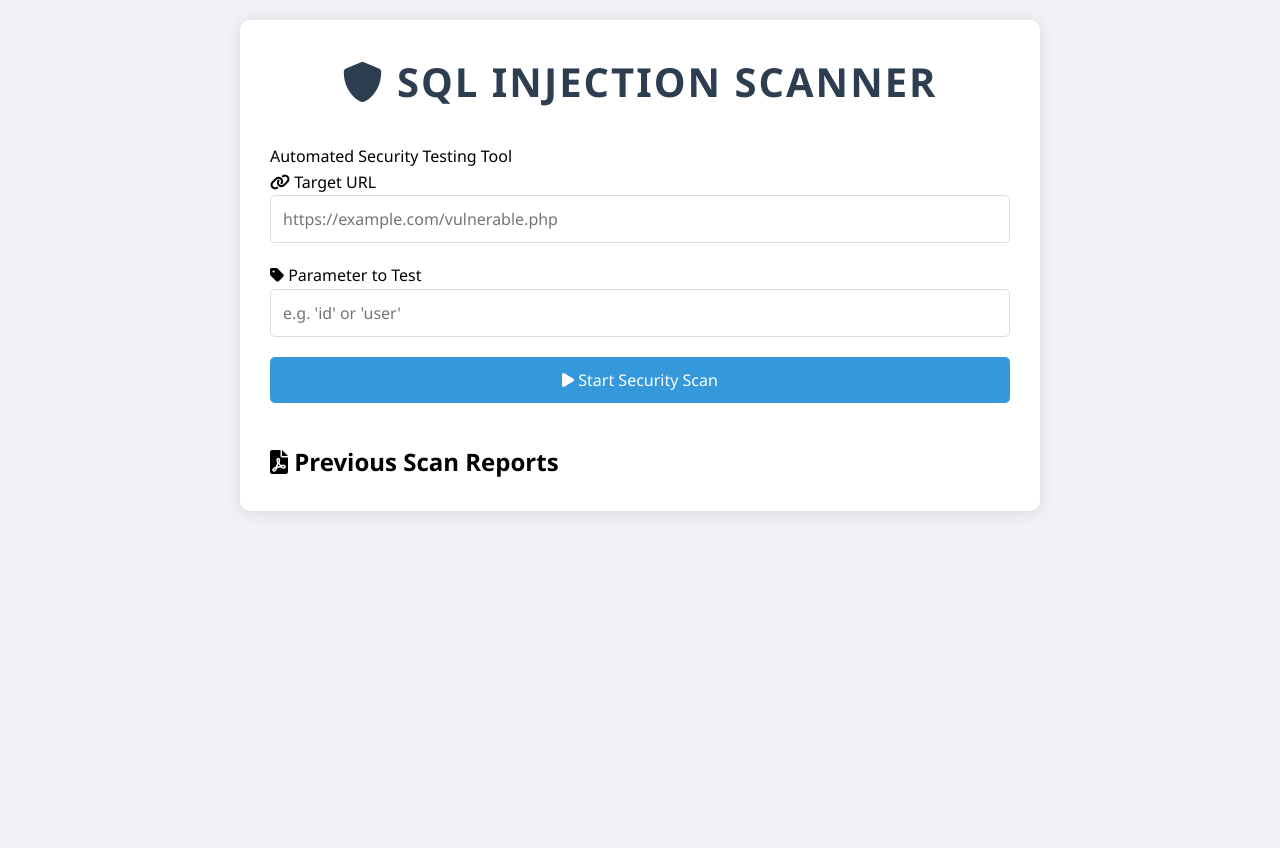
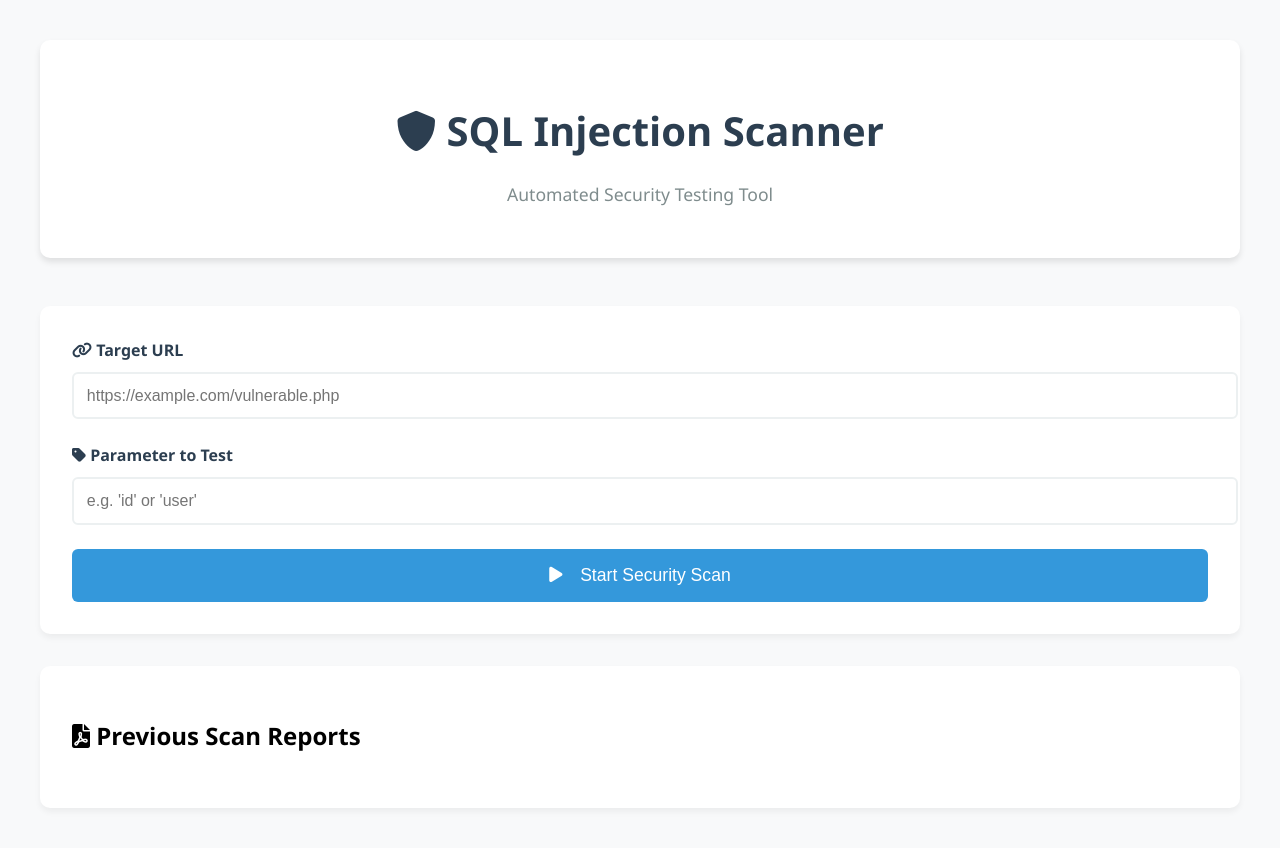
Before and after one commit to mathengem/Automata, a Flask app: page / in a window 1280 px wide. Before the commit the page ends 513 px from the top, so only its background shows below. Run offline with Flask 3, Linux system fonts and the light colour scheme.

Commit message:
Update styles.css

```diff
--- a/project/static/styles.css
+++ b/project/static/styles.css
@@ -1,243 +1,183 @@
-/* Basic Reset */
-* {
-    margin: 0;
-    padding: 0;
-    box-sizing: border-box;
-    font-family: 'Segoe UI', Tahoma, Geneva, Verdana, sans-serif;
+:root {
+    --primary-color: #2c3e50;
+    --secondary-color: #3498db;
+    --success-color: #27ae60;
+    --danger-color: #e74c3c;
+    --background-color: #f8f9fa;
 }
 
 body {
-    background: #f0f2f5;
+    background: var(--background-color);
+    font-family: 'Segoe UI', system-ui, sans-serif;
     line-height: 1.6;
-    padding: 20px;
+    padding: 2rem;
 }
 
 .container {
-    max-width: 800px;
+    max-width: 1200px;
     margin: 0 auto;
-    background: white;
-    padding: 30px;
-    border-radius: 10px;
-    box-shadow: 0 2px 15px rgba(0, 0, 0, 0.1);
 }
 
-h1 {
-    color: #2c3e50;
+.header {
     text-align: center;
-    margin-bottom: 30px;
-    font-size: 2.5em;
-    text-transform: uppercase;
-    letter-spacing: 2px;
+    margin-bottom: 3rem;
+    padding: 2rem;
+    background: white;
+    border-radius: 10px;
+    box-shadow: 0 4px 6px rgba(0, 0, 0, 0.1);
 }
 
-form {
-    display: flex;
-    flex-direction: column;
-    gap: 20px;
-    margin-bottom: 40px;
+.header h1 {
+    color: var(--primary-color);
+    font-size: 2.5rem;
+    margin-bottom: 0.5rem;
 }
 
-input[type="url"],
-input[type="text"] {
-    padding: 12px;
-    border: 1px solid #ddd;
-    border-radius: 5px;
-    font-size: 16px;
+.header .subtitle {
+    color: #7f8c8d;
+    font-size: 1.1rem;
+}
+
+.scan-container {
+    background: white;
+    padding: 2rem;
+    border-radius: 10px;
+    box-shadow: 0 4px 6px rgba(0, 0, 0, 0.05);
+    margin-bottom: 2rem;
+}
+
+.input-group {
+    margin-bottom: 1.5rem;
+}
+
+.input-group label {
+    display: block;
+    margin-bottom: 0.5rem;
+    color: var(--primary-color);
+    font-weight: 600;
+}
+
+.input-group input {
     width: 100%;
+    padding: 0.8rem;
+    border: 2px solid #ecf0f1;
+    border-radius: 6px;
+    font-size: 1rem;
     transition: border-color 0.3s ease;
 }
 
-input[type="url"]:focus,
-input[type="text"]:focus {
-    border-color: #3498db;
+.input-group input:focus {
+    border-color: var(--secondary-color);
     outline: none;
 }
 
-button[type="submit"] {
-    background: #3498db;
+.scan-button {
+    background: var(--secondary-color);
     color: white;
-    padding: 12px 25px;
+    padding: 1rem 2rem;
     border: none;
-    border-radius: 5px;
-    font-size: 16px;
+    border-radius: 6px;
+    font-size: 1.1rem;
     cursor: pointer;
-    transition: background 0.3s ease;
+    transition: transform 0.2s ease, background 0.3s ease;
     width: 100%;
 }
 
-button[type="submit"]:hover {
+.scan-button:hover {
     background: #2980b9;
+    transform: translateY(-1px);
 }
 
-.notice {
-    background: #f8f9fa;
-    padding: 20px;
-    border-radius: 5px;
-    border-left: 4px solid #3498db;
-}
-
-.notice p {
-    color: #34495e;
-    margin-bottom: 15px;
-    font-weight: 500;
-}
-
-ul {
-    list-style-type: none;
-}
-
-ul li {
-    padding: 8px 0;
-    border-bottom: 1px solid #eee;
-}
-
-ul li:last-child {
-    border-bottom: none;
-}
-
-ul li a {
-    color: #3498db;
-    text-decoration: none;
-    transition: color 0.3s ease;
-}
-
-ul li a:hover {
-    color: #2980b9;
-}
-
-/* Loading State */
-.loading {
-    position: relative;
-    pointer-events: none;
-    opacity: 0.7;
-}
-
-.loading::after {
-    content: "";
-    position: absolute;
-    top: 50%;
-    left: 50%;
-    width: 20px;
-    height: 20px;
-    border: 3px solid #f3f3f3;
-    border-top: 3px solid #3498db;
-    border-radius: 50%;
-    animation: spin 1s linear infinite;
-}
-
-@keyframes spin {
-    0% { transform: translate(-50%, -50%) rotate(0deg); }
-    100% { transform: translate(-50%, -50%) rotate(360deg); }
-}
-
-/* Responsive Design */
-@media (max-width: 768px) {
-    .container {
-        padding: 20px;
-        margin: 10px;
-    }
-
-    h1 {
-        font-size: 1.8em;
-    }
-
-    input[type="url"],
-    input[type="text"] {
-        font-size: 14px;
-    }
+.scan-button i {
+    margin-right: 0.8rem;
 }
 
 /* Progress Indicators */
 .scan-status {
-    background: #f8f9fa;
-    padding: 15px;
-    margin: 10px 0;
-    border-radius: 5px;
+    margin: 2rem 0;
+    padding: 1.5rem;
+    background: white;
+    border-radius: 8px;
+    box-shadow: 0 2px 4px rgba(0, 0, 0, 0.05);
+}
+
+.progress-container {
+    height: 8px;
+    background: #ecf0f1;
+    border-radius: 4px;
+    overflow: hidden;
+    margin: 1rem 0;
 }
 
 .progress-bar {
-    height: 5px;
-    background: #3498db;
+    height: 100%;
+    background: var(--secondary-color);
     width: 0%;
-    transition: width 0.3s ease;
+    transition: width 0.5s ease;
 }
 
+.status-text {
+    color: var(--primary-color);
+    font-weight: 500;
+    margin: 0.5rem 0;
+}
+
+/* Scan Results */
 .scan-result {
-    padding: 10px;
-    border-radius: 5px;
-    margin: 10px 0;
+    padding: 1.5rem;
+    border-radius: 8px;
+    margin: 1rem 0;
 }
 
 .scan-result.success {
-    background: #dff0d8;
-    border-left: 4px solid #3c763d;
+    background: #e8f6ef;
+    border-left: 4px solid var(--success-color);
 }
 
 .scan-result.error {
-    background: #f2dede;
-    border-left: 4px solid #a94442;
+    background: #fdedec;
+    border-left: 4px solid var(--danger-color);
+}
+
+.reports-section {
+    background: white;
+    padding: 2rem;
+    border-radius: 10px;
+    box-shadow: 0 4px 6px rgba(0, 0, 0, 0.05);
+}
+
+.report-items {
+    display: grid;
+    gap: 1rem;
+}
+
+.report-item {
+    padding: 1rem;
+    background: var(--background-color);
+    border-radius: 6px;
+    display: flex;
+    justify-content: space-between;
+    align-items: center;
+}
+
+.download-btn {
+    background: var(--success-color);
+    color: white;
+    padding: 0.5rem 1rem;
+    border-radius: 4px;
+    text-decoration: none;
+    transition: background 0.3s ease;
+}
+
+.download-btn:hover {
+    background: #219a52;
 }
 
 .poc {
     background: white;
-    padding: 10px;
-    margin-top: 10px;
-    font-family: monospace;
+    padding: 1rem;
+    border-radius: 6px;
+    margin-top: 1rem;
+    font-family: 'Fira Code', monospace;
+    font-size: 0.9rem;
 }
-
-/* Progress Indicators */
-.scan-status {
-    margin: 20px 0;
-    padding: 15px;
-    background: #f8f9fa;
-    border-radius: 8px;
-}
-
-.progress-container {
-    height: 5px;
-    background: #eee;
-    border-radius: 3px;
-    overflow: hidden;
-    margin: 10px 0;
-}
-
-.progress-bar {
-    height: 100%;
-    background: #3498db;
-    transition: width 0.3s ease;
-}
-
-/* Scan Results */
-.scan-result {
-    padding: 15px;
-    border-radius: 8px;
-    margin: 15px 0;
-}
-
-.scan-result.success {
-    background: #e8f5e9;
-    border-left: 4px solid #43a047;
-}
-
-.scan-result.error {
-    background: #ffebee;
-    border-left: 4px solid #e53935;
-}
-
-.download-btn {
-    display: inline-block;
-    padding: 8px 16px;
-    background: #3498db;
-    color: white;
-    text-decoration: none;
-    border-radius: 4px;
-    margin: 10px 0;
-}
-
-.poc code {
-    display: block;
-    padding: 10px;
-    background: white;
-    margin: 10px 0;
-    font-family: monospace;
-}
```
